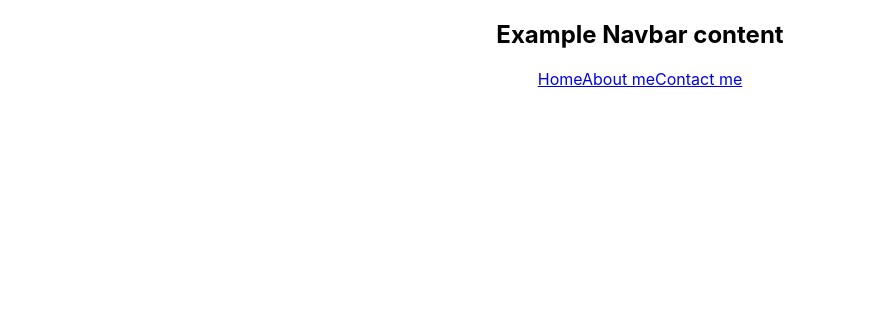
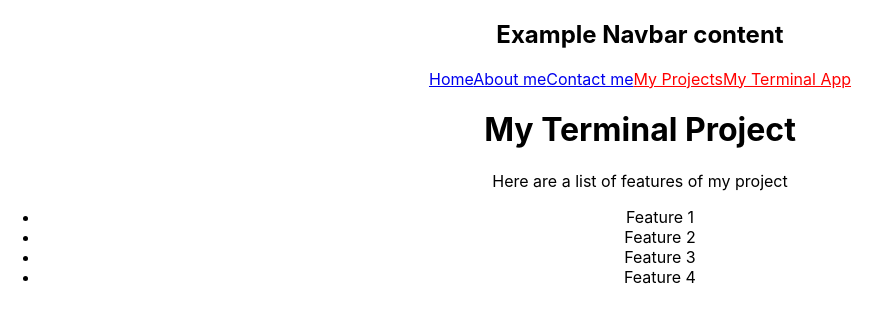
Before and after one commit to Jessicavazm/t3-revision-pt2, a React (Create React App) app in the folder react-routes/: page /projects/terminalApp in a window 1280 px wide. Shown: the top 322 px of the page, without its empty margins (0-891 px from the left). Built offline with nearby package versions, Linux system fonts and the light colour scheme.

Commit message:
feat(react-routes): Nested routes

```diff
--- a/react-routes/src/App.jsx
+++ b/react-routes/src/App.jsx
@@ -1,6 +1,8 @@
 import Navbar from './components/Navbar';
+import ProjectLayout from './pages/_templates/ProjectLayout';
 import AboutPage from './pages/AboutPage';
 import ContactPage from './pages/ContactPage';
+import TerminalAppProject from './pages/TerminalAppProject';
 import HomePage from './pages/HomePage';
 import './styles/App.css';
 import { BrowserRouter, Route, Routes } from 'react-router-dom';
@@ -17,6 +19,9 @@ function App() {
           <Route path='/' element={<HomePage />} />
           <Route path='/about' element={<AboutPage />} />
           <Route path='/contact' element={<ContactPage />} />
+          <Route path='/projects' element={<ProjectLayout />} />
+            <Route path='/projects/terminalApp' element={<TerminalAppProject/>} />
+            <Route path='terminalApp' element={<TerminalAppProject />} />
         </Routes>
 
       </BrowserRouter>
--- a/react-routes/src/components/Navbar.jsx
+++ b/react-routes/src/components/Navbar.jsx
@@ -1,4 +1,4 @@
-import { Link, NavLink } from "react-router-dom";
+import { NavLink } from "react-router-dom";
 import "../styles/Navbar.css"
 export default function Navbar() {
     return(
@@ -8,6 +8,8 @@ export default function Navbar() {
             Home</NavLink>
             <NavLink to={'/about'} className={({isActive}) => { return isActive ? "active":""}}>About me</NavLink>
             <NavLink to={'/contact'} className={({isActive}) => { return isActive ? "active":""}}>Contact me</NavLink>
+            <NavLink to={'/projects'} className={({isActive}) => { return isActive ? "active":""}}>My Projects</NavLink>
+            <NavLink to={'/projects/terminalApp'} className={({isActive}) => { return isActive ? "active":""}}>My Terminal App</NavLink>
         </nav>
     )
 }
--- /dev/null
+++ b/react-routes/src/pages/TerminalAppProject.jsx
@@ -0,0 +1,15 @@
+
+export default function TerminalAppProject() {
+    return(
+        <div>
+            <h1>My Terminal Project</h1>
+            <p>Here are a list of features of my project</p>
+            <ul>
+                <li>Feature 1</li>
+                <li>Feature 2</li>
+                <li>Feature 3</li>
+                <li>Feature 4</li>
+            </ul>
+        </div>
+    )
+}
--- /dev/null
+++ b/react-routes/src/pages/_templates/ProjectLayout.jsx
@@ -0,0 +1,12 @@
+import { Outlet } from "react-router-dom";
+
+export default function ProjectLayout(props) {
+    return(
+        <div>
+            <h1>Author</h1>
+            <h3>Jess</h3>
+            <Outlet />
+            <h6>Copyright { new Date(Date.now()).getFullYear() }</h6>
+        </div>
+    )
+}
```
